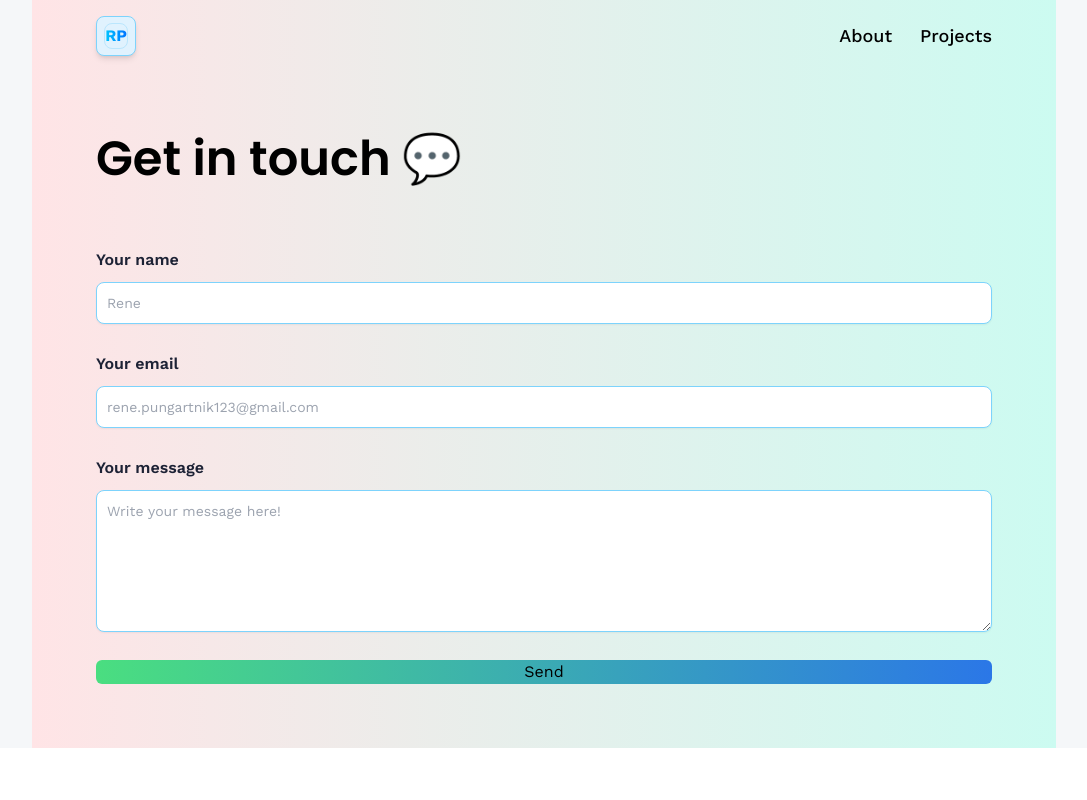
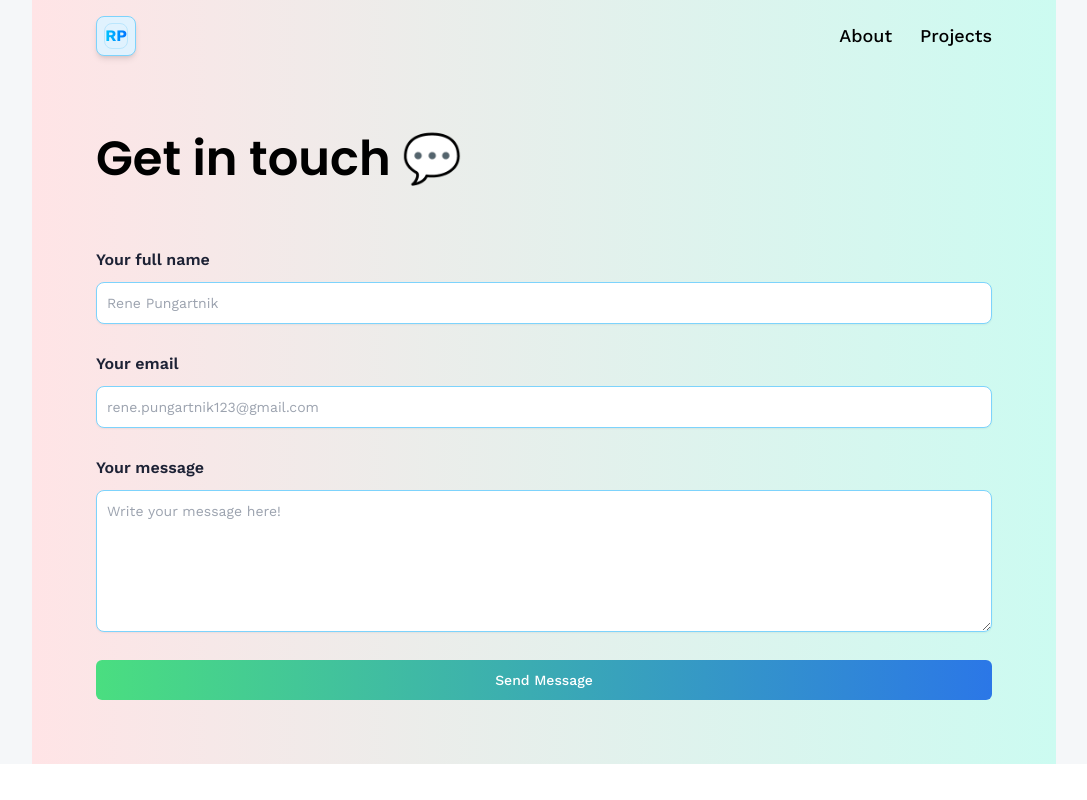
Before and after one commit to RenePung/Three.js_Portfolio_Website, a React (Vite) app: page /contact in a window 1280 px wide. Shown: the whole page, without its empty margins (96-1183 px from the left). Built offline with nearby package versions, Linux system fonts and the light colour scheme.

Commit message:
added styling to submit button, added isLoading useState

```diff
--- a/src/pages/Contact.jsx
+++ b/src/pages/Contact.jsx
@@ -17,13 +17,13 @@ const Contact = () => {
         className="w-full flex flex-col gap-7 mt-14"
         >
           <label className="text-black-500 font-semibold">
-            Your name
+            Your full name
             <input
             type="text"
             name="name"
             className="input"
             required
-            placeholder="Rene"
+            placeholder="Rene Pungartnik"
             value={form.name}
             onChange={handleChange}
             onFocus={handleFocus}
@@ -59,12 +59,13 @@ const Contact = () => {
             />
           </label>
           <button
-          className="bg-gradient-to-r from-green-400 to-blue-500 hover:from-pink-500 hover:to-yellow-500 rounded-md"
+          className="text-white bg-gradient-to-r from-green-400 to-blue-500 hover:from-pink-500 hover:to-yellow-500 rounded-md font-medium rounded-lg text-sm w-full sm:w-auto px-5 py-2.5 text-center"
           type="submit"
           onFocus={handleFocus}
           onBlur={handleBlur}
+          disabled={isLoading}
           >
-            Send
+            {isLoading ? 'Sending...' : 'Send Message'}
           </button>
         </form>
       </div>
```
